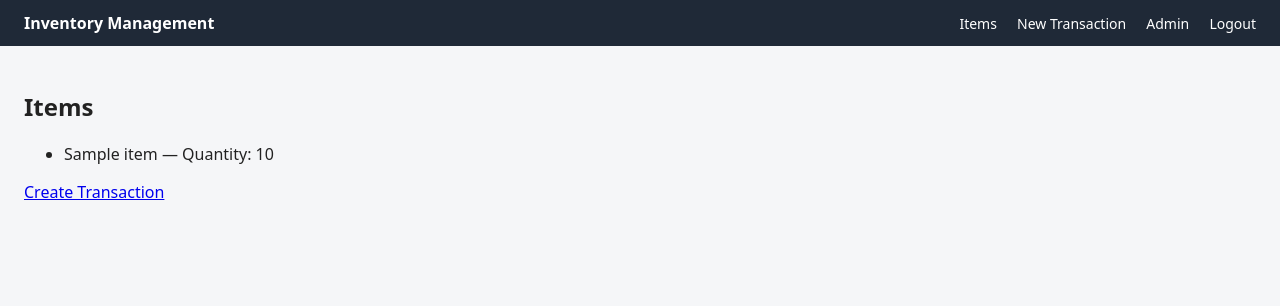
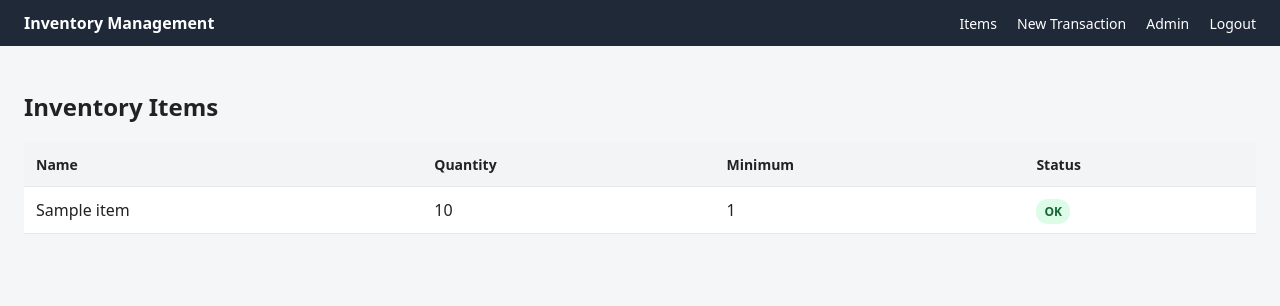
Before and after one commit to 06Pseudo06/inventory-management-system, a Django app: page / in a window 1280 px wide. Shown: the top 306 px of the page. Run offline with Django 5.2, Linux system fonts and the light colour scheme; a user stored in the database is signed in; tables that the repository leaves empty hold one stand-in row (values such as "Sample post").

Commit message:
Improve inventory list UI with low-stock indicators

```diff
--- a/inventory/static/inventory/styles.css
+++ b/inventory/static/inventory/styles.css
@@ -49,3 +49,44 @@ body {
     background: #fee2e2;
     color: #991b1b;
 }
+
+.table {
+    width: 100%;
+    border-collapse: collapse;
+    margin-top: 16px;
+    background: white;
+}
+
+.table th,
+.table td {
+    padding: 12px;
+    border-bottom: 1px solid #e5e7eb;
+    text-align: left;
+}
+
+.table th {
+    background: #f3f4f6;
+    font-weight: 600;
+    font-size: 14px;
+}
+
+.low-stock {
+    background-color: #fff1f2;
+}
+
+.badge {
+    padding: 4px 8px;
+    border-radius: 12px;
+    font-size: 12px;
+    font-weight: 600;
+}
+
+.badge.ok {
+    background: #dcfce7;
+    color: #166534;
+}
+
+.badge.danger {
+    background: #fee2e2;
+    color: #991b1b;
+}
--- a/inventory/templates/inventory/item_list.html
+++ b/inventory/templates/inventory/item_list.html
@@ -1,24 +1,40 @@
 {% extends 'inventory/base.html' %}
-{% load static %}
 
 {% block title %}Items{% endblock %}
 
 {% block content %}
 
+<h2>Inventory Items</h2>
 
-<h2>Items</h2>
-
-<ul>
-  {% for item in items %}
-    <li>
-      {{ item.name }} —
-      Quantity: {{ item.quantity }}
-    </li>
-  {% empty %}
-    <li>No items available.</li>
-  {% endfor %}
-</ul>
-
-<a href="{% url 'create-transaction' %}">Create Transaction</a>
+<table class="table">
+    <thead>
+        <tr>
+            <th>Name</th>
+            <th>Quantity</th>
+            <th>Minimum</th>
+            <th>Status</th>
+        </tr>
+    </thead>
+    <tbody>
+        {% for item in items %}
+        <tr class="{% if item.quantity <= item.min_threshold %}low-stock{% endif %}">
+            <td>{{ item.name }}</td>
+            <td>{{ item.quantity }}</td>
+            <td>{{ item.min_threshold }}</td>
+            <td>
+                {% if item.quantity <= item.min_threshold %}
+                    <span class="badge danger">Low</span>
+                {% else %}
+                    <span class="badge ok">OK</span>
+                {% endif %}
+            </td>
+        </tr>
+        {% empty %}
+        <tr>
+            <td colspan="4">No items available.</td>
+        </tr>
+        {% endfor %}
+    </tbody>
+</table>
 
 {% endblock %}
```
